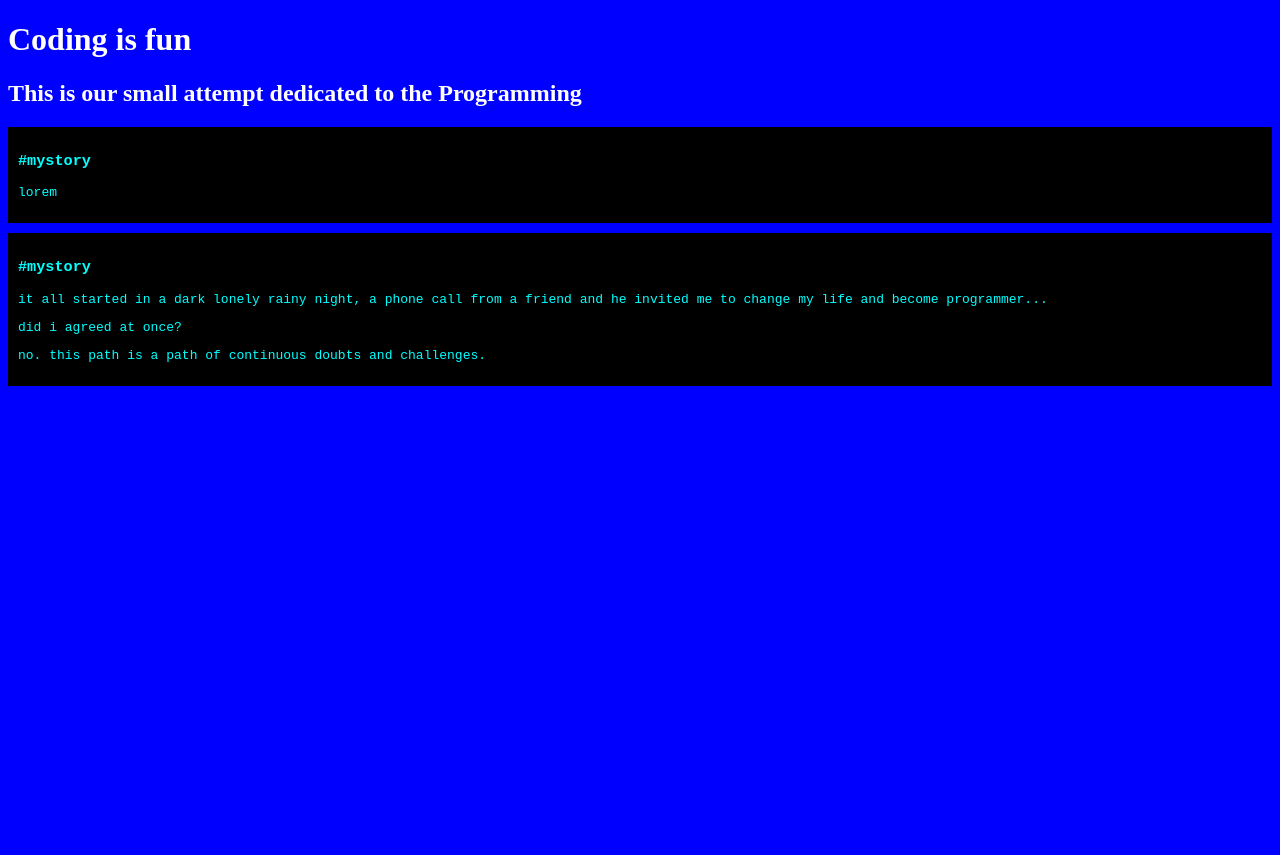
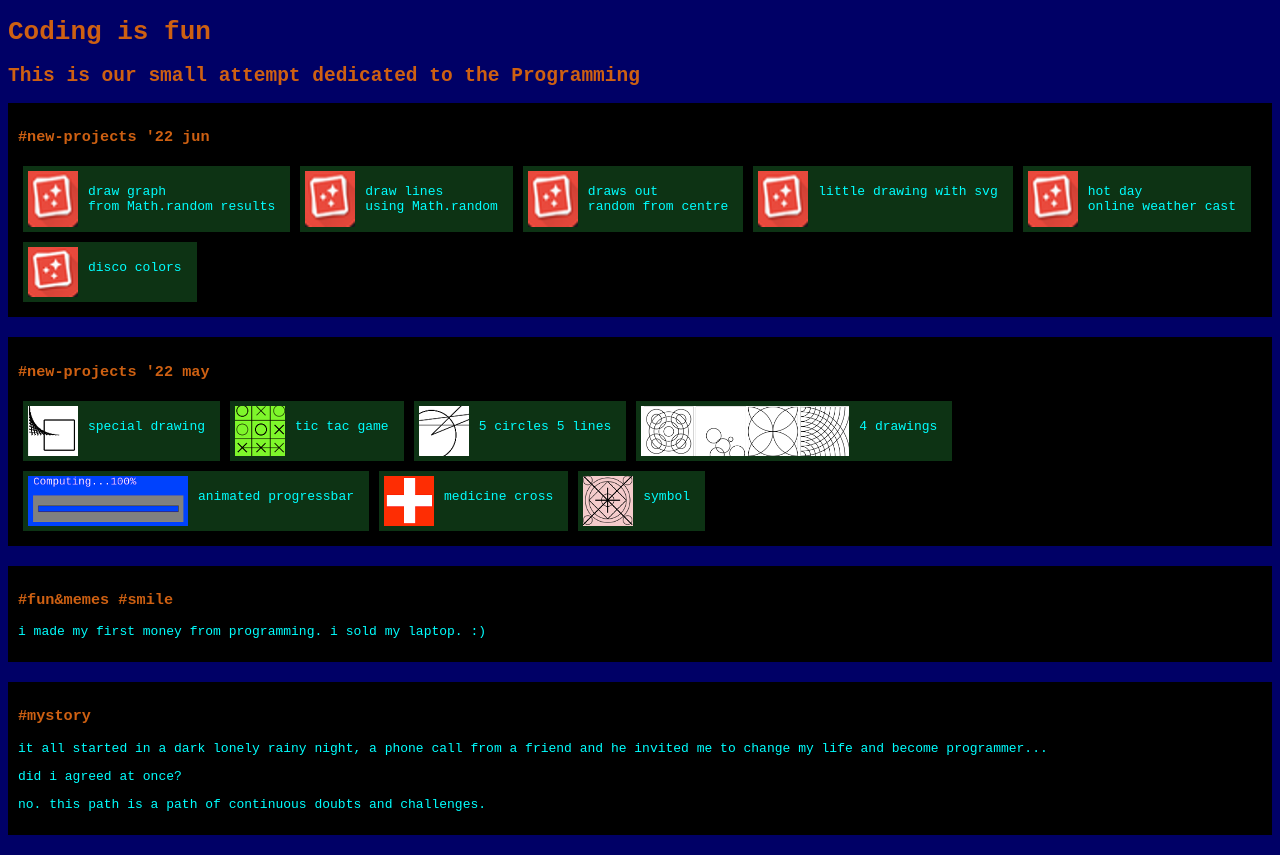
Before and after one commit to helikopterelidojosa/coding-is-fun, a plain HTML site: page index.html in a window 1280 px wide. Before the commit the page ends 800 px from the top, so only its background shows below. Drawn offline with Linux system fonts and the light colour scheme.

Commit message:
monthly update

```diff
--- a/index.css
+++ b/index.css
@@ -1,12 +1,36 @@
 body {
-  background-color: blue;
-  color: #fff;
+  background-color: #000066;
+  color: #ce6012;
+  font-family: monospace;
 }
 
 .story-article {
-  background-color: black;
+  background-color: #000;
   color: #00ffff;
   padding: 10px;
-  margin-bottom: 10px;
+  margin-bottom: 20px;
   font-family: monospace;
 }
+
+.story-h {
+  color: #ce6012;
+}
+
+section{
+    display: flex;
+    flex-wrap: wrap;
+}
+
+.new-pro {
+  padding: 5px;
+  background-color: #0d3314;
+  color: #00ffff;
+  text-decoration: none;
+  display: flex;
+  flex-wrap: wrap;
+  margin: 5px;
+}
+
+.new-pro * {
+  margin-right: 10px;
+}
--- a/index.html
+++ b/index.html
@@ -14,12 +14,110 @@
       <h2>This is our small attempt dedicated to the Programming</h2>
     </header>
     <main>
-        <article id="nr-2" class="story-article">
-  <h3 class="story-h">#mystory</h3>
 
-  <p class="story-p">lorem</p>
+
+ <article id="nr-4" class="story-article">
+  <h3 class="story-h">#new-projects '22 jun</h3>
+<section>
+
+ <a href="https://helikopterelidojosa.github.io/22-june/coding-is%20fun-2022/jun/draw-graph.html" class="new-pro">
+            <img src="./img/0000000000000.png" alt="" />
+            <p class="story-p">draw graph <br> from Math.random results
+            </p></a
+          >
+
+          <a href="https://helikopterelidojosa.github.io/22-june/coding-is%20fun-2022/jun/draw-randomly.html" class="new-pro">
+            <img src="./img/0000000000000.png" alt="" />
+            <p class="story-p">draw lines <br> using Math.random
+            </p></a
+          >
+
+           <a href="https://helikopterelidojosa.github.io/22-june/coding-is%20fun-2022/jun/draws-out-from-centre.html" class="new-pro">
+            <img src="./img/0000000000000.png" alt="" />
+            <p class="story-p">draws out <br> random from centre
+            </p></a
+          >
+
+            <a href="https://helikopterelidojosa.github.io/22-june/coding-is%20fun-2022/jun/svg.html" class="new-pro">
+            <img src="./img/0000000000000.png" alt="" />
+            <p class="story-p">little drawing with svg
+            </p></a
+          >
+
+   <a href="https://helikopterelidojosa.github.io/hot-day/" class="new-pro">
+            <img src="./img/0000000000000.png" alt="" />
+            <p class="story-p">hot day <br> online weather cast
+            </p></a
+          >
+
+ <a href="https://helikopterelidojosa.github.io/electro-colors/" class="new-pro">
+            <img src="./img/0000000000000.png" alt="" />
+            <p class="story-p">disco colors
+            </p></a
+          >
+        </section>
 </article>
-<!-- article nr-2 -->
+<!-- article nr-4 -->
+
+      <article id="nr-3" class="story-article">
+        <h3 class="story-h">#new-projects '22 may</h3>
+
+        <section>
+
+            <a href="https://helikopterelidojosa.github.io/canvas-tictactoe/" class="new-pro">
+            <img src="./img/specdr.png" alt="" />
+            <p class="story-p">special drawing
+            </p></a
+          >
+
+            <a href="https://helikopterelidojosa.github.io/canvas-tictactoe/" class="new-pro">
+            <img src="./img/tic.png" alt="" />
+            <p class="story-p">tic tac game
+            </p></a
+          >
+
+
+<a href="https://helikopterelidojosa.github.io/mayday/07.html" class="new-pro">
+            <img src="./img/55.png" alt="" />
+            <p class="story-p">5 circles 5 lines
+            </p></a
+          >
+
+
+             <a href="https://helikopterelidojosa.github.io/mayday/08.html" class="new-pro">
+            <img src="./img/210504.png" alt="" />
+            <p class="story-p">4 drawings
+            </p></a
+          >
+
+             <a href="https://helikopterelidojosa.github.io/mayday/08.html" class="new-pro">
+            <img src="./img/210503.png" alt="" />
+            <p class="story-p">animated progressbar
+            </p></a
+          >
+
+
+          <a href="https://helikopterelidojosa.github.io/mayday/06.html" class="new-pro">
+            <img src="./img/210502.png" alt="" />
+            <p class="story-p">medicine cross</p></a
+          >
+
+          <a href="https://helikopterelidojosa.github.io/mayday/05.html" class="new-pro">
+            <img src="./img/210501.png" alt="" />
+            <p class="story-p">symbol</p></a
+          >
+        </section>
+      </article>
+      <!-- article nr-3 -->
+
+      <article id="nr-2" class="story-article">
+        <h3 class="story-h">#fun&memes #smile</h3>
+
+        <p class="story-p">
+          i made my first money from programming. i sold my laptop. :)
+        </p>
+      </article>
+      <!-- article nr-2 -->
       <article id="nr-1" class="story-article">
         <h3 class="story-h">#mystory</h3>
 
```
Also changed, not shown: templates/a.html (added, +5 -0 lines), img/0000000000000.png (added), img/210501.png (added), img/210502.png (added), img/210503.png (added), img/210504.png (added), img/55.png (added), img/specdr.png (added), img/tic.png (added).
